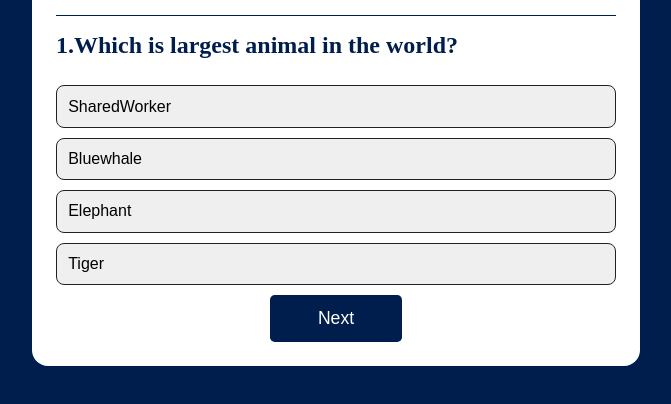
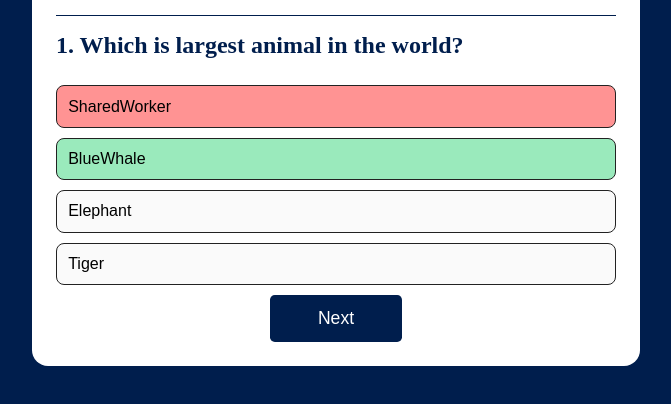
Before and after one commit to MahbubHosssen/quiz-web-aplicaton, a plain HTML site: page index.html in a window 1280 px wide. Both pictures are taken after a click on the button "SharedWorker". Shown: the part 248-652 px from the top of the page, without its empty margins (304-975 px from the left). Drawn offline with Linux system fonts and the light colour scheme.

Commit message:
change some js codeing

```diff
--- a/index.html
+++ b/index.html
@@ -15,10 +15,10 @@
             <div class="question-ans">
                 <h2 class="question">Which is largest animal in the world?</h2>
                 <div class="buttons">
-                    <button>1</button>
-                    <button>2 BlueWhale</button>
-                    <button>3 Eleplant</button>
-                    <button>4 Tiger</button>
+                    <button class="button">4 Tiger</button>
+                    <button class="button">1</button>
+                    <button class="button">2 BlueWhale</button>
+                    <button class="button">3 Eleplant</button>
                 </div>
             </div>
             <button id="next-btn">Next</button>
--- a/script.js
+++ b/script.js
@@ -3,7 +3,7 @@ const questions = [
         question : "Which is largest animal in the world?",
         answer: [
             {text: "SharedWorker", correct: false},
-            {text: "Bluewhale", correct: true},
+            {text: "BlueWhale", correct: true},
             {text: "Elephant", correct: false},
             {text: "Tiger", correct: false}
         ]
@@ -36,31 +36,61 @@ const questions = [
         ]
     }
 ]
-let count = 0;
+
+const buttonsContainer = document.querySelector(".buttons")
+const questionElement = document.querySelector(".question")
+
+let currentQuestion = 0;
 let currentQuestionIndex = 0;
 
-const questionElement = document.querySelector(".question");
-const buttonsContainer = document.querySelector(".buttons");
-
-function currentQuestion(){
+function startQuiz(){
     resetState()
-    count++;
-
     let currentQuestion = questions[currentQuestionIndex]
     let currentQuestionNumber = currentQuestionIndex + 1;
-    questionElement.innerText = currentQuestionNumber + "." + currentQuestion.question;
+    questionElement.innerHTML = `${currentQuestionNumber}. ${currentQuestion.question}`;
 
-    for(const answer of currentQuestion.answer){
-        const button = document.createElement("button")
-        button.innerText = answer.text;
-        buttonsContainer.appendChild(button)
-        console.log(count)
+    questions[currentQuestionIndex].answer.forEach(button => {
+        const buttonElement = document.createElement("button")
+        buttonElement.classList = "button"
+        buttonElement.innerText = button.text;
+        console.log(button)
+        buttonsContainer.appendChild(buttonElement)
+
+        if(button.correct === true){
+            buttonElement.setAttribute("data-set", "true")
+        }
+        buttonElement.addEventListener("click", selectButton)
+    });
+}
+const selectButton = (e) => {
+    const selectBtnElement = e.target
+    if(selectBtnElement.getAttribute("data-set")){
+        selectBtnElement.classList.add("correct")
+    }else{
+        selectBtnElement.classList.add("incorrect")
     }
+
+    console.log(buttonsContainer.children)
+    // buttonsContainer.children.for(btn => {
+    //     console.log(btn)
+    // })
+    Array.from(buttonsContainer.children).forEach(btn => {
+        if(btn.getAttribute("data-set")){
+            btn.classList.add("correct")
+        }
+        btn.disabled = true;
+    })
+
 }
+
+
+
 function resetState(){
-    while(buttonsContainer.firstChild){
-        buttonsContainer.removeChild(buttonsContainer.firstChild)
+    if(buttonsContainer.children){
+        buttonsContainer.innerHTML = "";
     }
 }
 
-currentQuestion()
+
+
+startQuiz()
--- a/style.css
+++ b/style.css
@@ -26,7 +26,7 @@
 .question-ans h2{
     padding: 1rem 0;
 }
-.buttons button{
+.buttons .button{
     display: block;
     width: 100%;
     text-align: left;
@@ -37,12 +37,19 @@
     border-radius: 0.5rem;
     font-weight: 500;
     cursor: pointer;
+    color: black;
+    transition: 0.5s;
 }
-.buttons button:hover{
+
+.button:hover:not([disabled]){
     background-color: #222;
     transition: 0.2s ease;
     color: white;
 }
+.button:disabled{
+    cursor: no-drop;
+}
+
 #next-btn{
     background-color:#001e4d;
     padding: 0.8rem 3rem;
@@ -54,3 +61,11 @@
     cursor: pointer;
     font-size: 1.1rem;
 }
+
+.correct{
+    background-color: #9aeabc;
+
+}
+.incorrect{
+    background-color: #ff9393;
+}
```
